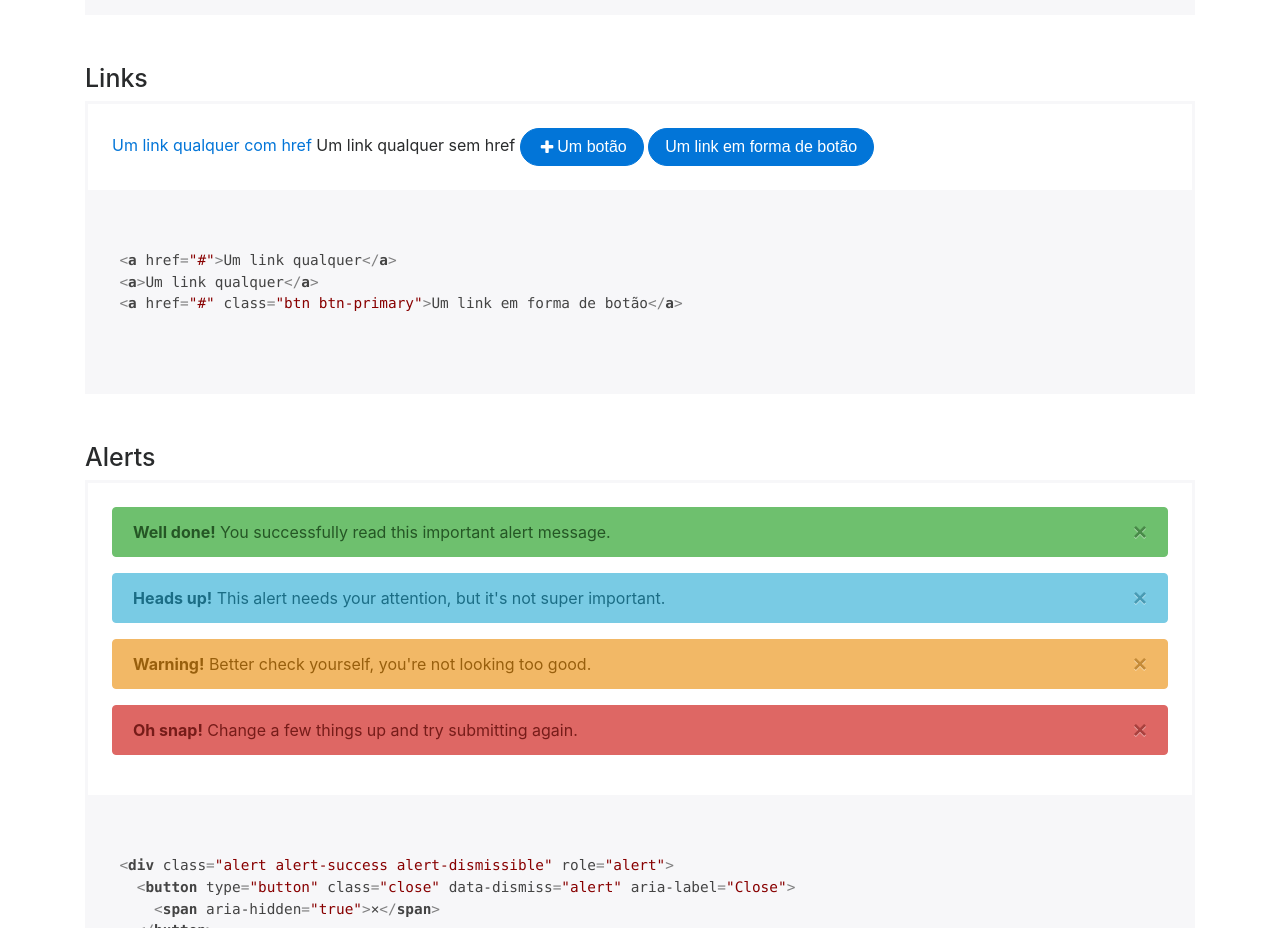
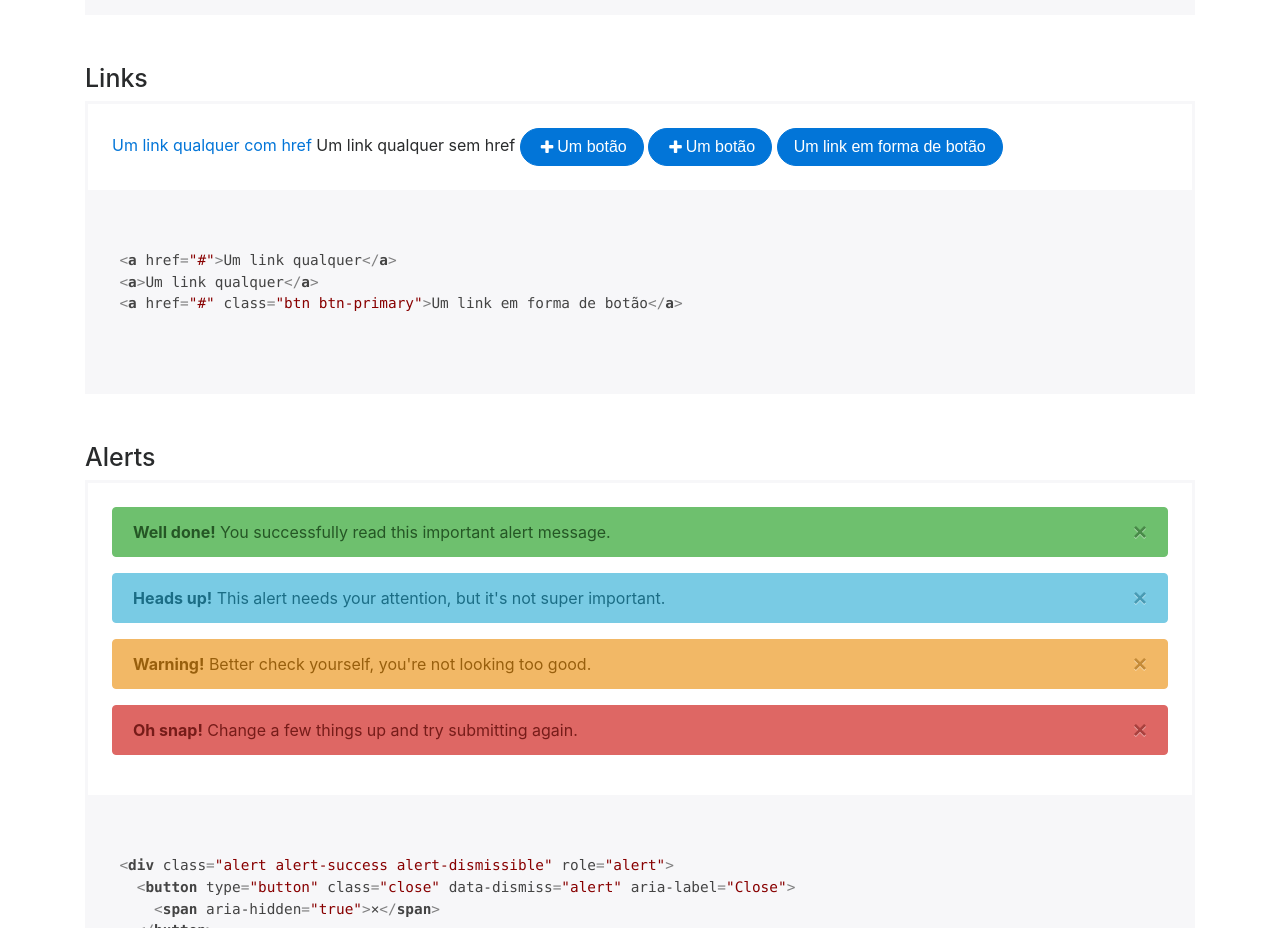
Before and after one commit to gennera/styleguide, a website: page index.html in a window 1280 px wide. Shown: the part 1360-2288 px from the top of the page. Drawn offline with nearby package versions, Linux system fonts and the light colour scheme; files that its build step writes are made by us from their sources.

Commit message:
Update anchors

```diff
--- a/index.html
+++ b/index.html
@@ -80,6 +80,10 @@
           <a href="#">Um link qualquer com href</a>
           <a>Um link qualquer sem href</a>
           <a class="btn btn-primary">
+            <i class="fa fa-plus fa-fw"></i>
+            <span>Um botão</span>
+          </a>
+          <a href="#" class="btn btn-primary">
             <i class="fa fa-plus fa-fw"></i>
             <span>Um botão</span>
           </a>
--- a/scss/overrides/bootstrap/reboot.scss
+++ b/scss/overrides/bootstrap/reboot.scss
@@ -15,8 +15,11 @@ a:not([href]):not([tabindex]) {
 }
 
 a.btn {
+  color: $white;
   font-family: sans-serif;
+  text-decoration: none;
 
+  &,
   &:not([href]):not([tabindex]) {
     color: $white;
     text-decoration: none;
```
Also changed, not shown: dist/css/bootstrap-override.css, dist/css/bootstrap-override.min.css.
